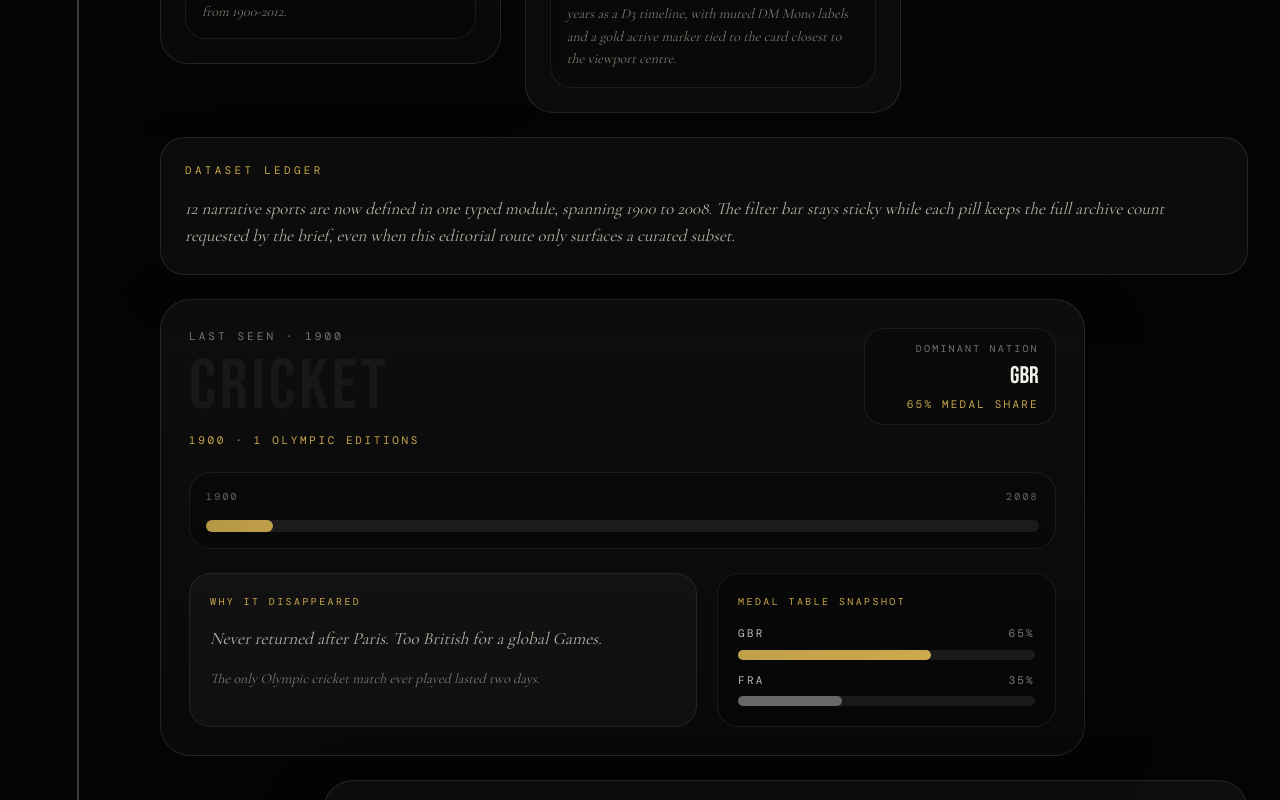
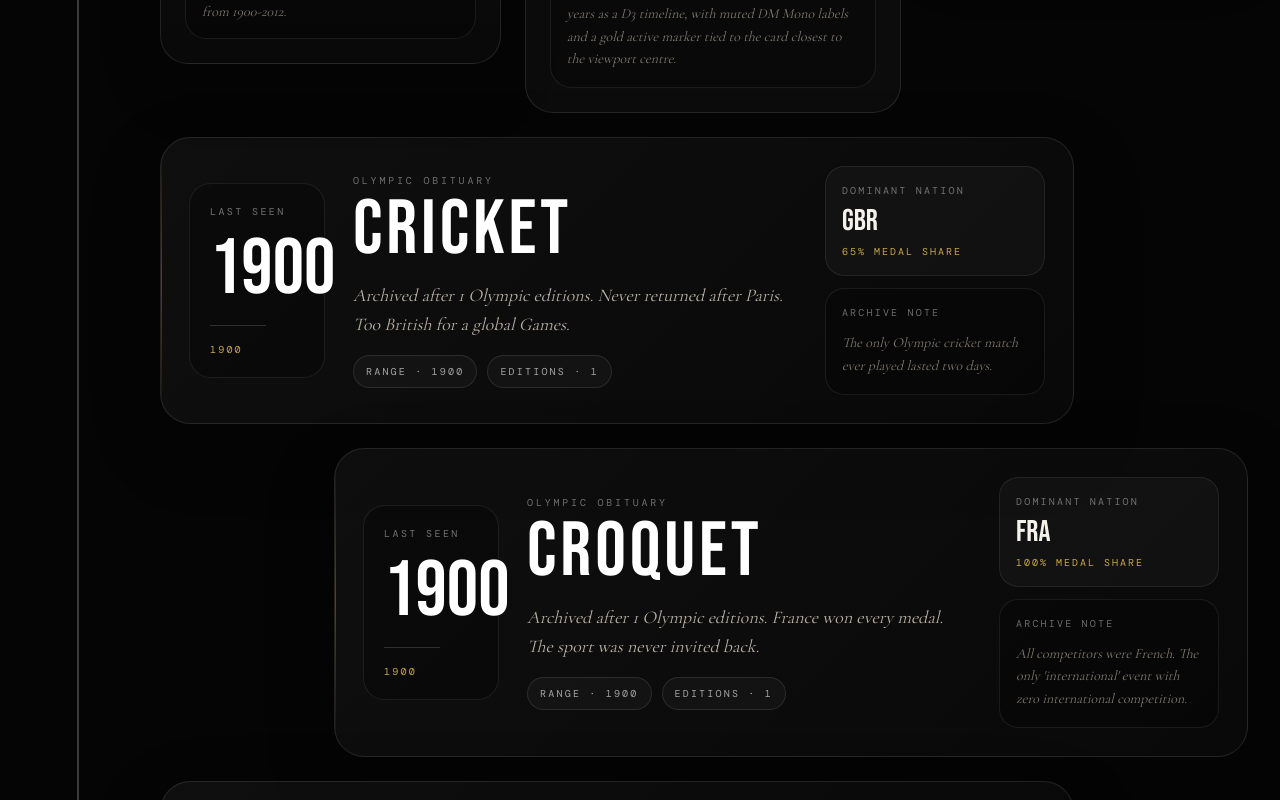
Before and after one commit to daniel-bernal-bdorange/olimpic-stories, a Next.js app: page /cementerio-olimpico in a window 1280 px wide. Shown: the part 1620-2420 px from the top of the page. Built offline with nearby package versions, Linux system fonts and the light colour scheme; a web font is replaced by a local one.

Commit message:
feat: add lost sports zigzag card layout

```diff
--- a/src/app/cementerio-olimpico/data.ts
+++ b/src/app/cementerio-olimpico/data.ts
@@ -330,9 +330,9 @@ export const lostSportsSummary = {
 } as const;
 
 export const lostSportsStoryMeta = {
-  currentSliceId: "LS-04",
-  currentSliceTitle: "Vertical timeline",
-  currentSliceDescription: "Timeline D3 con draw-in y marcadores de ano",
+  currentSliceId: "LS-05",
+  currentSliceTitle: "Collapsed zigzag cards",
+  currentSliceDescription: "Tarjetas editoriales alternadas con entrada ScrollTrigger",
 } as const;
 
 export const lostSportsHero = {
--- a/src/app/cementerio-olimpico/main.ts
+++ b/src/app/cementerio-olimpico/main.ts
@@ -1,9 +1,13 @@
 import * as d3 from "d3";
 import gsap from "gsap";
+import { ScrollTrigger } from "gsap/ScrollTrigger";
+
+gsap.registerPlugin(ScrollTrigger);
 
 const TIMELINE_CONTENT_SELECTOR = "[data-ls-timeline-content]";
 const TIMELINE_STAGE_SELECTOR = "[data-ls-timeline-stage]";
 const TIMELINE_CARD_SELECTOR = "[data-ls-timeline-card]";
+const REVEAL_CARD_SELECTOR = "[data-ls-card-reveal]";
 const TIMELINE_YEAR_ATTRIBUTE = "data-ls-year";
 const TIMELINE_EDGE_PADDING = 26;
 const TIMELINE_MARKER_X = 46;
@@ -17,6 +21,9 @@ const TIMELINE_BASE_HALO = 9;
 const TIMELINE_ACTIVE_HALO = 12.5;
 const TIMELINE_MIN_MARKER_GAP = 28;
 const TIMELINE_ENTRY_DURATION = 1.35;
+const CARD_REVEAL_DISTANCE = 72;
+
+type CardSide = "left" | "right";
 
 type TimelineMarkerNode = {
   year: number;
@@ -38,6 +45,54 @@ let timelineMarkers: TimelineMarkerNode[] = [];
 let activeTimelineYear: number | null = null;
 let activeTimelineStage: HTMLElement | null = null;
 let activeTimelineLine: SVGPathElement | null = null;
+let cardRevealTriggers: ScrollTrigger[] = [];
+
+function getRevealCards(root: HTMLElement): HTMLElement[] {
+  return Array.from(root.querySelectorAll<HTMLElement>(REVEAL_CARD_SELECTOR)).filter((card) => card.isConnected);
+}
+
+function getCardSide(card: HTMLElement): CardSide {
+  return card.dataset.lsCardSide === "right" ? "right" : "left";
+}
+
+function cleanupCardReveals() {
+  cardRevealTriggers.forEach((trigger) => trigger.kill());
+  cardRevealTriggers = [];
+}
+
+function setupCardReveals(root: HTMLElement) {
+  cleanupCardReveals();
+
+  const cards = getRevealCards(root);
+
+  for (const card of cards) {
+    const side = getCardSide(card);
+
+    gsap.set(card, {
+      autoAlpha: 0,
+      x: side === "right" ? CARD_REVEAL_DISTANCE : -CARD_REVEAL_DISTANCE,
+    });
+
+    const tween = gsap.to(card, {
+      autoAlpha: 1,
+      x: 0,
+      duration: 0.82,
+      ease: "power3.out",
+      overwrite: true,
+      scrollTrigger: {
+        trigger: card,
+        start: "top 82%",
+        once: true,
+      },
+    });
+
+    if (tween.scrollTrigger) {
+      cardRevealTriggers.push(tween.scrollTrigger);
+    }
+  }
+
+  ScrollTrigger.refresh();
+}
 
 function resetLineDraw(path: SVGPathElement | null): SVGPathElement | null {
   if (!path) {
@@ -373,6 +428,10 @@ function setupLostSportsTimeline(root: HTMLElement) {
 
   timelineMutationObserver = new MutationObserver(() => {
     requestTimelineRender(false);
+
+    if (activeRoot) {
+      setupCardReveals(activeRoot);
+    }
   });
   timelineMutationObserver.observe(content, {
     childList: true,
@@ -391,6 +450,7 @@ function teardownTimeline() {
   window.removeEventListener("resize", requestTimelineRenderBound);
   window.removeEventListener("scroll", requestTimelineMarkerUpdate);
   disconnectTimelineObservers();
+  cleanupCardReveals();
 
   if (activeTimelineLine) {
     resetLineDraw(activeTimelineLine);
@@ -431,6 +491,7 @@ export function initLostSports(root: HTMLElement | null) {
   };
 
   setupLostSportsTimeline(root);
+  setupCardReveals(root);
   root.dataset.lostSportsReady = "true";
   scrollButton?.addEventListener("click", handleScrollClick);
 
--- a/src/app/cementerio-olimpico/page.tsx
+++ b/src/app/cementerio-olimpico/page.tsx
@@ -10,7 +10,6 @@ import {
   lostSportsIntro,
   lostSportsStoryMeta,
   lostSportsSummary,
-  type LostSport,
   type LostSportEraKey,
 } from "./data";
 
@@ -46,29 +45,12 @@ const lostSportsTheme = {
   "--ls-fog": "rgba(233, 225, 208, 0.18)",
 } as CSSProperties;
 
-const lostSportsTimelineStart = lostSportsSummary.firstFeaturedYear;
-const lostSportsTimelineEnd = lostSportsSummary.lastFeaturedYear;
-const lostSportsTimelineSpan = Math.max(lostSportsTimelineEnd - lostSportsTimelineStart, 1);
-
 function getVisibleSports(activeEra: LostSportEraKey) {
   if (activeEra === "all") {
     return lostSports;
   }
 
   return lostSports.filter((sport) => sport.era === activeEra);
-}
-
-function getLifetimeStyle(sport: LostSport): CSSProperties {
-  const offset = ((sport.first - lostSportsTimelineStart) / lostSportsTimelineSpan) * 100;
-  const width =
-    sport.first === sport.last
-      ? 8
-      : Math.max(((sport.last - sport.first) / lostSportsTimelineSpan) * 100, 10);
-
-  return {
-    left: `${Math.min(offset, 92)}%`,
-    width: `${Math.min(width, 100 - offset)}%`,
-  };
 }
 
 export default function CementerioOlimpicoPage() {
@@ -481,20 +463,6 @@ export default function CementerioOlimpicoPage() {
                     </p>
                   </div>
                 </div>
-
-                <div className="rounded-[1.5rem] border border-white/10 bg-white/[0.03] p-5 shadow-[0_18px_50px_rgba(0,0,0,0.16)] sm:p-6">
-                  <p
-                    className="text-[11px] uppercase tracking-[0.3em] text-[var(--ls-gold)]"
-                    style={{ fontFamily: "var(--font-ls-data)" }}
-                  >
-                    Dataset ledger
-                  </p>
-
-                  <p className="mt-4 text-base italic leading-relaxed text-[var(--ls-muted)] sm:text-[1.06rem]" style={{ fontFamily: "var(--font-ls-body)" }}>
-                    {lostSportsSummary.featuredSportCount} narrative sports are now defined in one typed module, spanning {lostSportsSummary.firstFeaturedYear} to {lostSportsSummary.lastFeaturedYear}. The filter bar stays sticky while each pill keeps the full archive count requested by the brief, even when this editorial route only surfaces a curated subset.
-                  </p>
-                </div>
-
                 {visibleSports.map((sport, index) => {
                   const isShiftedRight = index % 2 === 1;
 
@@ -502,84 +470,77 @@ export default function CementerioOlimpicoPage() {
                     <article
                       key={sport.id}
                       data-ls-timeline-card
+                      data-ls-card-reveal
+                      data-ls-card-side={isShiftedRight ? "right" : "left"}
                       data-ls-year={sport.last}
-                      className={`w-full rounded-[1.9rem] border border-white/10 bg-[linear-gradient(180deg,rgba(255,255,255,0.04),rgba(255,255,255,0.02))] p-6 shadow-[0_24px_70px_rgba(0,0,0,0.24)] transition-colors duration-300 hover:border-[rgba(201,168,76,0.42)] hover:bg-[linear-gradient(180deg,rgba(255,255,255,0.05),rgba(255,255,255,0.03))] sm:p-7 lg:max-w-[85%] ${isShiftedRight ? "lg:ml-auto" : "lg:mr-auto"}`}
+                      className={`group relative w-full overflow-hidden rounded-[1.9rem] border border-white/10 bg-[linear-gradient(135deg,rgba(255,255,255,0.045),rgba(255,255,255,0.018))] p-6 shadow-[0_24px_70px_rgba(0,0,0,0.24)] transition-colors duration-300 hover:border-[rgba(201,168,76,0.42)] hover:bg-[linear-gradient(135deg,rgba(255,255,255,0.06),rgba(255,255,255,0.025))] sm:p-7 lg:max-w-[84%] ${isShiftedRight ? "lg:ml-auto" : "lg:mr-auto"}`}
                     >
-                      <div className="flex flex-col gap-5 sm:flex-row sm:items-start sm:justify-between">
-                        <div className="space-y-3">
-                          <p className="text-[11px] uppercase tracking-[0.28em] text-white/44" style={{ fontFamily: "var(--font-ls-data)" }}>
-                            Last seen · {sport.last}
+                      <div className="absolute inset-y-0 left-0 w-px bg-[linear-gradient(180deg,transparent,rgba(201,168,76,0.5),transparent)] opacity-70 transition-opacity duration-300 group-hover:opacity-100" />
+
+                      <div className="grid gap-5 lg:grid-cols-[minmax(0,136px)_minmax(0,1fr)_minmax(0,220px)] lg:items-center lg:gap-7">
+                        <div className="rounded-[1.35rem] border border-white/8 bg-black/24 px-4 py-4 lg:px-5 lg:py-5">
+                          <p className="text-[10px] uppercase tracking-[0.24em] text-white/42" style={{ fontFamily: "var(--font-ls-data)" }}>
+                            Last seen
                           </p>
-                          <h3 className="text-[clamp(2.8rem,8vw,4.4rem)] uppercase leading-[0.9] text-[var(--ls-paper-strong)]" style={{ fontFamily: "var(--font-ls-display)" }}>
-                            {sport.sport}
-                          </h3>
-                          <p className="text-[11px] uppercase tracking-[0.24em] text-[var(--ls-gold)]" style={{ fontFamily: "var(--font-ls-data)" }}>
-                            {sport.years} · {sport.editions} Olympic editions
+                          <p className="mt-3 text-[clamp(3.25rem,8vw,4.9rem)] uppercase leading-none text-[var(--ls-paper-strong)]" style={{ fontFamily: "var(--font-ls-display)" }}>
+                            {sport.last}
+                          </p>
+                          <div className="mt-4 h-px w-14 bg-[var(--ls-line)]" />
+                          <p className="mt-4 text-[10px] uppercase tracking-[0.22em] text-[var(--ls-gold)]" style={{ fontFamily: "var(--font-ls-data)" }}>
+                            {sport.years}
                           </p>
                         </div>
 
-                        <div className="rounded-[1.25rem] border border-white/8 bg-black/20 px-4 py-3 text-left sm:min-w-[12rem] sm:text-right">
-                          <p className="text-[10px] uppercase tracking-[0.22em] text-white/42" style={{ fontFamily: "var(--font-ls-data)" }}>
+                        <div className="space-y-4">
+                          <div className="space-y-2">
+                            <p className="text-[10px] uppercase tracking-[0.28em] text-white/40" style={{ fontFamily: "var(--font-ls-data)" }}>
+                              Olympic obituary
+                            </p>
+                            <h3
+                              className="text-[clamp(2.8rem,8vw,4.8rem)] uppercase leading-[0.9] text-[var(--ls-paper-strong)]"
+                              style={{
+                                fontFamily: "var(--font-ls-display)",
+                                color: "var(--ls-paper-strong)",
+                              }}
+                            >
+                              {sport.sport}
+                            </h3>
+                          </div>
+
+                          <p className="max-w-2xl text-[1.04rem] italic leading-relaxed text-[var(--ls-muted)] sm:text-[1.12rem]" style={{ fontFamily: "var(--font-ls-body)" }}>
+                            Archived after {sport.editions} Olympic editions. {sport.disappeared}
+                          </p>
+
+                          <div className="flex flex-wrap gap-2.5">
+                            <span className="rounded-full border border-white/10 bg-white/[0.03] px-3 py-2 text-[10px] uppercase tracking-[0.22em] text-white/62" style={{ fontFamily: "var(--font-ls-data)" }}>
+                              Range · {sport.years}
+                            </span>
+                            <span className="rounded-full border border-white/10 bg-white/[0.03] px-3 py-2 text-[10px] uppercase tracking-[0.22em] text-white/62" style={{ fontFamily: "var(--font-ls-data)" }}>
+                              Editions · {sport.editions}
+                            </span>
+                          </div>
+                        </div>
+
+                        <div className="grid gap-3 sm:grid-cols-2 lg:grid-cols-1">
+                          <div className="rounded-[1.2rem] border border-white/8 bg-white/[0.03] px-4 py-4">
+                            <p className="text-[10px] uppercase tracking-[0.22em] text-white/40" style={{ fontFamily: "var(--font-ls-data)" }}>
                               Dominant nation
                             </p>
-                          <p className="mt-2 text-2xl uppercase leading-none text-[var(--ls-paper)]" style={{ fontFamily: "var(--font-ls-display)" }}>
+                            <p className="mt-2 text-3xl uppercase leading-none text-[var(--ls-paper)]" style={{ fontFamily: "var(--font-ls-display)" }}>
                               {sport.dominant}
                             </p>
-                          <p className="mt-2 text-[11px] uppercase tracking-[0.2em] text-[var(--ls-gold)]" style={{ fontFamily: "var(--font-ls-data)" }}>
+                            <p className="mt-2 text-[10px] uppercase tracking-[0.2em] text-[var(--ls-gold)]" style={{ fontFamily: "var(--font-ls-data)" }}>
                               {sport.dominance}% medal share
                             </p>
                           </div>
-                      </div>
 
-                      <div className="mt-6 rounded-[1.35rem] border border-white/8 bg-black/20 p-4">
-                        <div className="flex items-center justify-between text-[10px] uppercase tracking-[0.22em] text-white/38" style={{ fontFamily: "var(--font-ls-data)" }}>
-                          <span>{lostSportsTimelineStart}</span>
-                          <span>{lostSportsTimelineEnd}</span>
-                        </div>
-
-                        <div className="relative mt-4 h-3 rounded-full bg-white/8">
-                          <div className="absolute inset-y-0 rounded-full bg-[linear-gradient(90deg,rgba(201,168,76,0.88),rgba(255,209,90,0.72))]" style={getLifetimeStyle(sport)} />
-                        </div>
-                      </div>
-
-                      <div className="mt-6 grid gap-5 lg:grid-cols-[minmax(0,1.2fr)_minmax(0,0.8fr)]">
-                        <div className="space-y-4 rounded-[1.35rem] border border-white/8 bg-white/[0.03] p-5">
-                          <p className="text-[10px] uppercase tracking-[0.24em] text-[var(--ls-gold)]" style={{ fontFamily: "var(--font-ls-data)" }}>
-                            Why it disappeared
+                          <div className="rounded-[1.2rem] border border-white/8 bg-black/24 px-4 py-4">
+                            <p className="text-[10px] uppercase tracking-[0.22em] text-white/40" style={{ fontFamily: "var(--font-ls-data)" }}>
+                              Archive note
                             </p>
-                          <p className="text-[1.02rem] italic leading-relaxed text-[var(--ls-muted)] sm:text-[1.08rem]" style={{ fontFamily: "var(--font-ls-body)" }}>
-                            {sport.disappeared}
-                          </p>
-                          <p className="text-sm italic text-[var(--ls-subtle)]" style={{ fontFamily: "var(--font-ls-body)" }}>
+                            <p className="mt-3 text-sm italic leading-relaxed text-[var(--ls-subtle)]" style={{ fontFamily: "var(--font-ls-body)" }}>
                               {sport.fact}
                             </p>
-                        </div>
-
-                        <div className="rounded-[1.35rem] border border-white/8 bg-black/25 p-5">
-                          <p className="text-[10px] uppercase tracking-[0.24em] text-[var(--ls-gold)]" style={{ fontFamily: "var(--font-ls-data)" }}>
-                            Medal table snapshot
-                          </p>
-                          <div className="mt-4 space-y-3">
-                            {sport.medals.map((entry, medalIndex) => (
-                              <div key={`${sport.id}-${entry.country}`} className="space-y-2">
-                                <div className="flex items-center justify-between gap-3 text-[11px] uppercase tracking-[0.2em]" style={{ fontFamily: "var(--font-ls-data)" }}>
-                                  <span className="text-white/72">{entry.country}</span>
-                                  <span className="text-white/48">{entry.pct}%</span>
-                                </div>
-                                <div className="h-2.5 rounded-full bg-white/8">
-                                  <div
-                                    className="h-full rounded-full"
-                                    style={{
-                                      width: `${entry.pct}%`,
-                                      background:
-                                        medalIndex === 0
-                                          ? "linear-gradient(90deg, rgba(201,168,76,0.95), rgba(255,209,90,0.78))"
-                                          : "rgba(245,242,235,0.36)",
-                                    }}
-                                  />
-                                </div>
-                              </div>
-                            ))}
                           </div>
                         </div>
                       </div>
```
Lines whose indentation alone changed are shown as unchanged.
